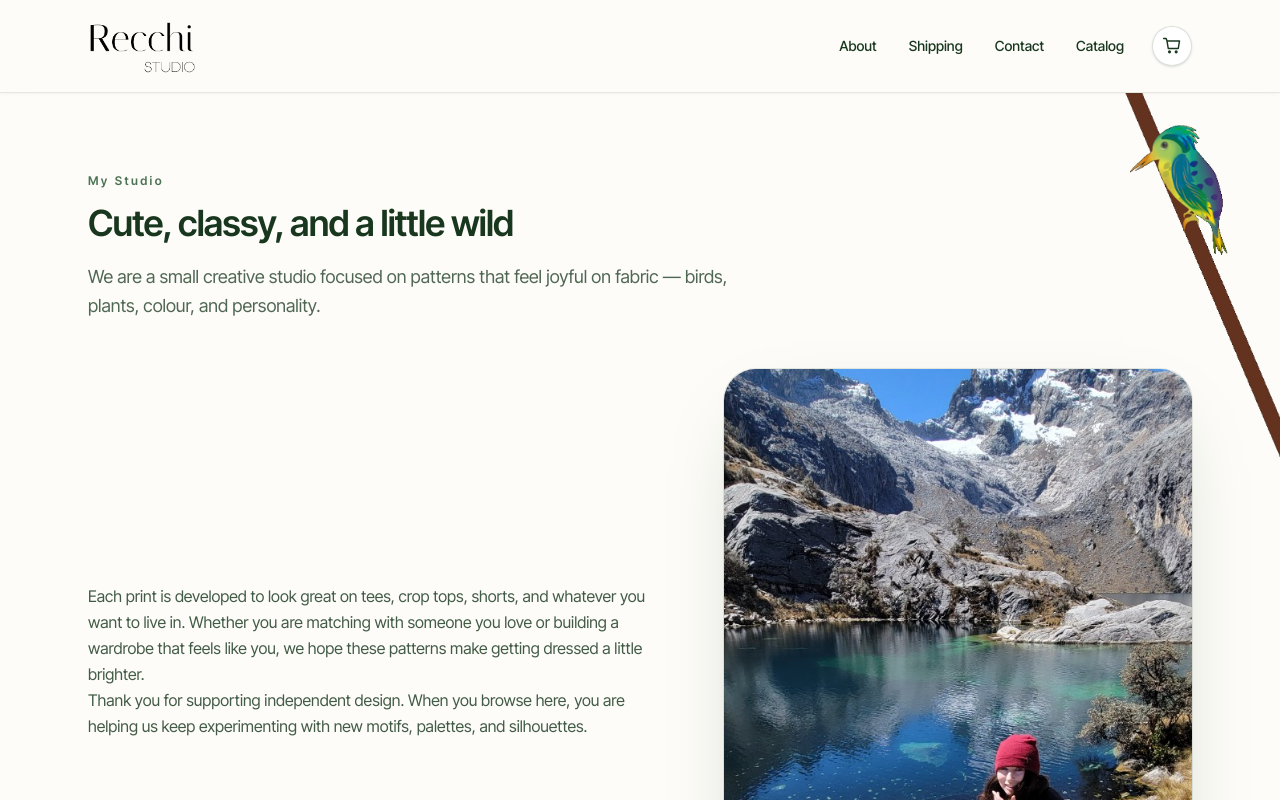
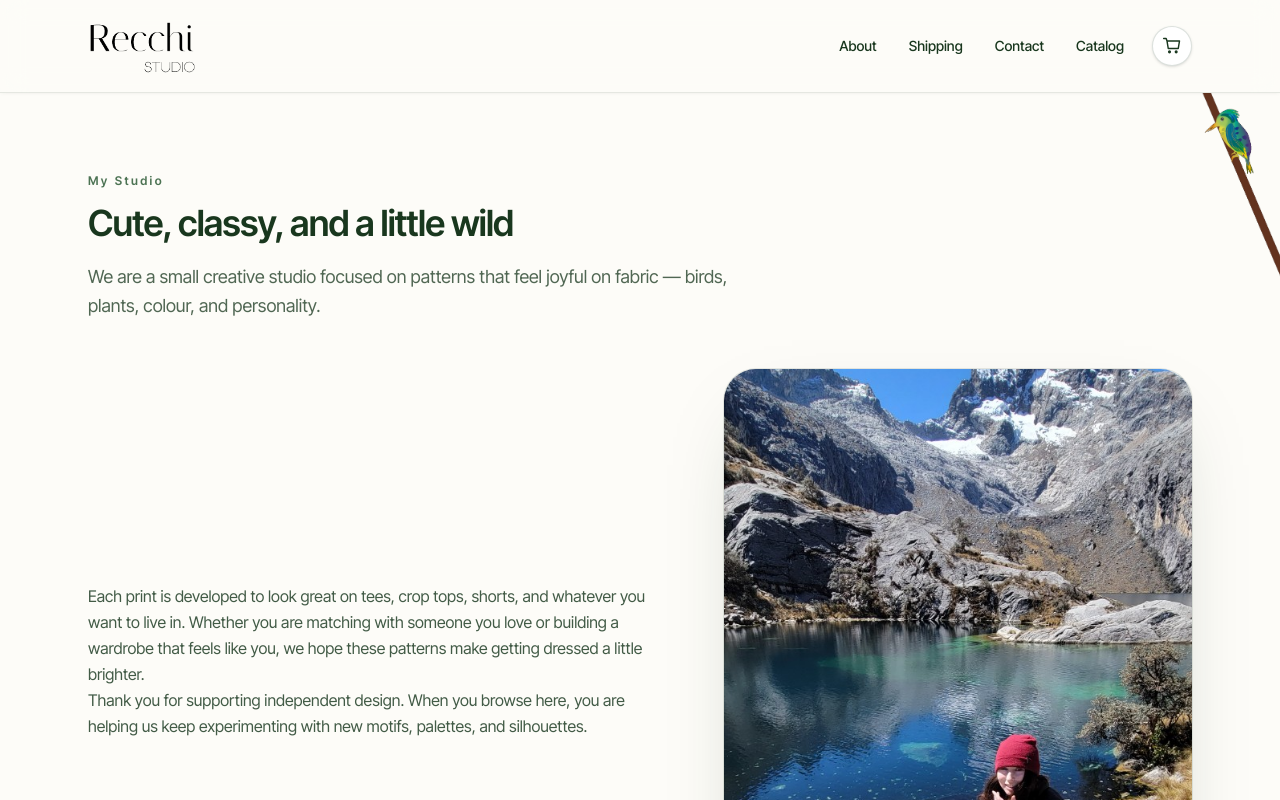
Before and after one commit to Kierdube/RecchiStudio, a Next.js app: page /about in a window 1280 px wide. Shown: the top 800 px of the page. Built offline with nearby package versions, Linux system fonts and the light colour scheme; no server answers; the database is empty.

Commit message:
Scale down the About page parrot accent by half.
Keeps the decoration subtler while preserving its position below the header.

```diff
--- a/src/components/AboutParrotDecoration.tsx
+++ b/src/components/AboutParrotDecoration.tsx
@@ -5,14 +5,14 @@ export function AboutParrotDecoration() {
   return (
     <div
       aria-hidden
-      className="pointer-events-none fixed right-0 top-[var(--site-header-offset)] z-30 hidden w-[7.5rem] overflow-hidden sm:block sm:w-[8.5rem] md:w-[9.5rem] lg:w-[10.5rem]"
+      className="pointer-events-none fixed right-0 top-[var(--site-header-offset)] z-30 hidden w-[3.75rem] overflow-hidden sm:block sm:w-[4.25rem] md:w-[4.75rem] lg:w-[5.25rem]"
     >
       {/* eslint-disable-next-line @next/next/no-img-element */}
       <img
         src="/images/about-parrot.png"
         alt=""
-        width={431}
-        height={953}
+        width={216}
+        height={477}
         className="h-auto w-full max-w-none translate-x-[8%] object-left-top"
         decoding="async"
       />
```
